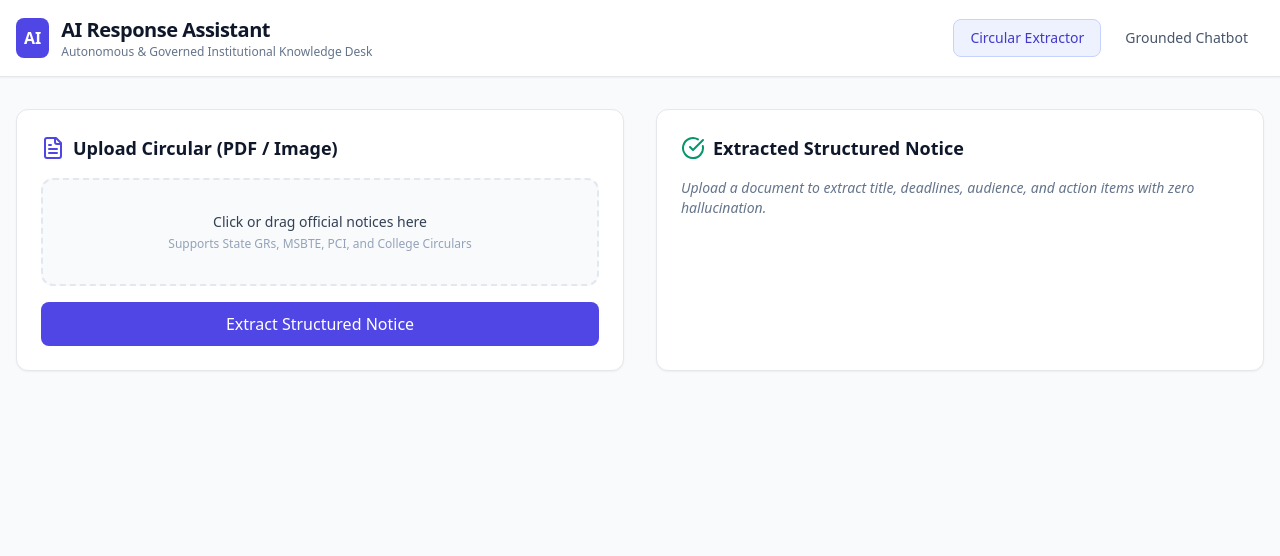
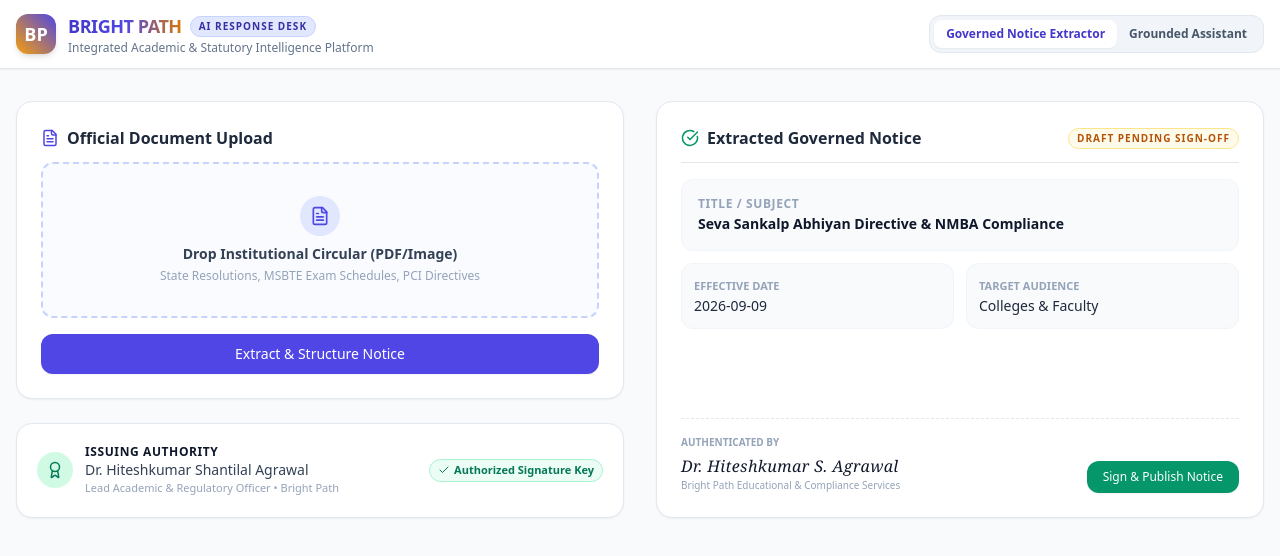
Before and after one commit to agrawalhiteshhkumar/ai-response-assistant, a Next.js app: page / in a window 1280 px wide. Shown: the top 556 px of the page. Built offline with nearby package versions, Linux system fonts and the light colour scheme.

Commit message:
Update page.tsx

```diff
--- a/src/app/page.tsx
+++ b/src/app/page.tsx
@@ -1,47 +1,58 @@
 "use client";
 
 import React, { useState } from "react";
-import { FileText, Send, CheckCircle, ShieldAlert, BookOpen } from "lucide-react";
+import { FileText, Send, CheckCircle, ShieldAlert, BookOpen, Award, Check } from "lucide-react";
 
 export default function Home() {
-  const [activeTab, setActiveTab] = useState<"chat" | "circulars">("circulars");
+  const [activeTab, setActiveTab] = useState<"circulars" | "chat">("circulars");
 
   return (
     <main className="min-h-screen bg-slate-50 text-slate-900 font-sans">
-      {/* Top Header */}
+      {/* Brand Header */}
       <header className="border-b bg-white shadow-sm sticky top-0 z-10">
-        <div className="max-w-7xl mx-auto px-4 py-4 flex items-center justify-between">
+        <div className="max-w-7xl mx-auto px-4 py-3 flex items-center justify-between">
           <div className="flex items-center gap-3">
-            <div className="bg-indigo-600 text-white p-2 rounded-lg font-bold">
-              AI
+            <div className="bg-gradient-to-tr from-amber-500 to-indigo-600 text-white font-extrabold text-lg w-10 h-10 rounded-xl flex items-center justify-center shadow-md">
+              BP
             </div>
             <div>
-              <h1 className="text-xl font-bold tracking-tight">AI Response Assistant</h1>
-              <p className="text-xs text-slate-500">Autonomous & Governed Institutional Knowledge Desk</p>
+              <div className="flex items-center gap-2">
+                <span className="font-black text-lg tracking-tight bg-gradient-to-r from-indigo-700 via-indigo-600 to-amber-600 bg-clip-text text-transparent">
+                  BRIGHT PATH
+                </span>
+                <span className="text-[10px] uppercase font-bold tracking-widest bg-indigo-100 text-indigo-800 px-2 py-0.5 rounded-full border border-indigo-200">
+                  AI Response Desk
+                </span>
+              </div>
+              <p className="text-xs text-slate-500 font-medium">
+                Integrated Academic & Statutory Intelligence Platform
+              </p>
             </div>
           </div>
 
-          <div className="flex gap-2">
+          <div className="flex items-center gap-3">
+            <div className="flex bg-slate-100 p-1 rounded-xl border border-slate-200 text-xs font-semibold">
               <button
                 onClick={() => setActiveTab("circulars")}
-              className={`px-4 py-2 text-sm font-medium rounded-lg transition-colors ${
+                className={`px-3 py-1.5 rounded-lg transition-all ${
                   activeTab === "circulars"
-                  ? "bg-indigo-50 text-indigo-700 border border-indigo-200"
-                  : "text-slate-600 hover:bg-slate-100"
+                    ? "bg-white text-indigo-700 shadow-sm"
+                    : "text-slate-600 hover:text-slate-900"
                 }`}
               >
-              Circular Extractor
+                Governed Notice Extractor
               </button>
               <button
                 onClick={() => setActiveTab("chat")}
-              className={`px-4 py-2 text-sm font-medium rounded-lg transition-colors ${
+                className={`px-3 py-1.5 rounded-lg transition-all ${
                   activeTab === "chat"
-                  ? "bg-indigo-50 text-indigo-700 border border-indigo-200"
-                  : "text-slate-600 hover:bg-slate-100"
+                    ? "bg-white text-indigo-700 shadow-sm"
+                    : "text-slate-600 hover:text-slate-900"
                 }`}
               >
-              Grounded Chatbot
+                Grounded Assistant
               </button>
+            </div>
           </div>
         </div>
       </header>
@@ -49,50 +60,119 @@
       {/* Main Workspace */}
       <div className="max-w-7xl mx-auto px-4 py-8">
         {activeTab === "circulars" ? (
-          <div className="grid grid-cols-1 md:grid-cols-2 gap-8">
-            {/* Left Box: Upload & Input */}
-            <div className="bg-white p-6 rounded-xl border shadow-sm">
-              <h2 className="text-lg font-semibold flex items-center gap-2 mb-4">
-                <FileText className="text-indigo-600" /> Upload Circular (PDF / Image)
+          <div className="grid grid-cols-1 lg:grid-cols-2 gap-8">
+            {/* Document Ingestion & Verification */}
+            <div className="space-y-6">
+              <div className="bg-white p-6 rounded-2xl border border-slate-200 shadow-sm">
+                <h2 className="text-base font-bold text-slate-800 flex items-center gap-2 mb-3">
+                  <FileText className="text-indigo-600" size={18} /> Official Document Upload
                 </h2>
-              <div className="border-2 border-dashed border-slate-200 rounded-xl p-8 text-center bg-slate-50 hover:bg-slate-100/50 cursor-pointer">
-                <p className="text-sm font-medium text-slate-700">Click or drag official notices here</p>
-                <p className="text-xs text-slate-400 mt-1">Supports State GRs, MSBTE, PCI, and College Circulars</p>
+                <div className="border-2 border-dashed border-indigo-200 rounded-xl p-8 text-center bg-indigo-50/30 hover:bg-indigo-50/60 transition-colors cursor-pointer">
+                  <div className="mx-auto w-10 h-10 bg-indigo-100 text-indigo-600 rounded-full flex items-center justify-center mb-2">
+                    <FileText size={20} />
                   </div>
-              <button className="w-full mt-4 bg-indigo-600 hover:bg-indigo-700 text-white font-medium py-2.5 rounded-lg transition-colors">
-                Extract Structured Notice
+                  <p className="text-sm font-semibold text-slate-700">Drop Institutional Circular (PDF/Image)</p>
+                  <p className="text-xs text-slate-400 mt-1">State Resolutions, MSBTE Exam Schedules, PCI Directives</p>
+                </div>
+
+                <button className="w-full mt-4 bg-indigo-600 hover:bg-indigo-700 text-white font-medium py-2.5 rounded-xl shadow-sm text-sm transition-all flex items-center justify-center gap-2">
+                  Extract & Structure Notice
                 </button>
               </div>
 
-            {/* Right Box: Extracted Governed Fields */}
-            <div className="bg-white p-6 rounded-xl border shadow-sm">
-              <h2 className="text-lg font-semibold flex items-center gap-2 mb-4">
-                <CheckCircle className="text-emerald-600" /> Extracted Structured Notice
+              {/* Institutional Sign-off Authorization */}
+              <div className="bg-white p-5 rounded-2xl border border-slate-200 shadow-sm flex items-center justify-between">
+                <div className="flex items-center gap-3">
+                  <div className="w-9 h-9 rounded-full bg-emerald-100 text-emerald-700 flex items-center justify-center">
+                    <Award size={18} />
+                  </div>
+                  <div>
+                    <h3 className="text-xs font-bold text-slate-900 uppercase tracking-wider">Issuing Authority</h3>
+                    <p className="text-sm font-medium text-slate-700">Dr. Hiteshkumar Shantilal Agrawal</p>
+                    <p className="text-[11px] text-slate-400">Lead Academic & Regulatory Officer • Bright Path</p>
+                  </div>
+                </div>
+                <div className="text-right">
+                  <span className="inline-flex items-center gap-1 text-[11px] font-semibold text-emerald-700 bg-emerald-50 border border-emerald-200 px-2 py-0.5 rounded-full">
+                    <Check size={12} /> Authorized Signature Key
+                  </span>
+                </div>
+              </div>
+            </div>
+
+            {/* Extracted Notice Card Preview */}
+            <div className="bg-white p-6 rounded-2xl border border-slate-200 shadow-sm flex flex-col justify-between">
+              <div>
+                <div className="flex items-center justify-between border-b pb-3 mb-4">
+                  <h2 className="text-base font-bold text-slate-800 flex items-center gap-2">
+                    <CheckCircle className="text-emerald-600" size={18} /> Extracted Governed Notice
                   </h2>
-              <p className="text-sm text-slate-500 italic">Upload a document to extract title, deadlines, audience, and action items with zero hallucination.</p>
+                  <span className="text-[10px] uppercase font-bold tracking-widest bg-amber-50 text-amber-700 border border-amber-200 px-2 py-0.5 rounded-full">
+                    Draft Pending Sign-off
+                  </span>
+                </div>
+
+                <div className="space-y-3 text-sm text-slate-600">
+                  <div className="bg-slate-50 p-4 rounded-xl border border-slate-100">
+                    <p className="text-xs font-semibold text-slate-400 uppercase tracking-wider">Title / Subject</p>
+                    <p className="font-semibold text-slate-900 mt-0.5">Seva Sankalp Abhiyan Directive & NMBA Compliance</p>
+                  </div>
+
+                  <div className="grid grid-cols-2 gap-3">
+                    <div className="bg-slate-50 p-3 rounded-xl border border-slate-100">
+                      <p className="text-[11px] font-semibold text-slate-400 uppercase">Effective Date</p>
+                      <p className="font-medium text-slate-800">2026-09-09</p>
+                    </div>
+                    <div className="bg-slate-50 p-3 rounded-xl border border-slate-100">
+                      <p className="text-[11px] font-semibold text-slate-400 uppercase">Target Audience</p>
+                      <p className="font-medium text-slate-800">Colleges & Faculty</p>
+                    </div>
+                  </div>
+                </div>
+              </div>
+
+              {/* Digital Signature Block */}
+              <div className="mt-8 pt-4 border-t border-dashed border-slate-200 flex items-end justify-between">
+                <div>
+                  <p className="text-[10px] uppercase font-bold text-slate-400">Authenticated By</p>
+                  <p className="font-serif italic text-base text-slate-900 tracking-wide mt-1">Dr. Hiteshkumar S. Agrawal</p>
+                  <p className="text-[10px] text-slate-400">Bright Path Educational & Compliance Services</p>
+                </div>
+                <button className="bg-emerald-600 hover:bg-emerald-700 text-white font-medium text-xs px-4 py-2 rounded-xl transition-all shadow-sm">
+                  Sign & Publish Notice
+                </button>
+              </div>
             </div>
           </div>
         ) : (
-          <div className="max-w-3xl mx-auto bg-white rounded-xl border shadow-sm h-[600px] flex flex-col">
-            <div className="p-4 border-b">
-              <h2 className="font-semibold text-slate-800 flex items-center gap-2">
-                <BookOpen className="text-indigo-600" /> Institutional Helpdesk
+          /* Grounded Chat Area */
+          <div className="max-w-3xl mx-auto bg-white rounded-2xl border border-slate-200 shadow-sm h-[580px] flex flex-col overflow-hidden">
+            <div className="p-4 border-b bg-slate-50 flex items-center justify-between">
+              <div>
+                <h2 className="font-bold text-sm text-slate-800 flex items-center gap-2">
+                  <BookOpen className="text-indigo-600" size={16} /> Bright Path Academic Helpdesk
                 </h2>
-              <p className="text-xs text-slate-500">Grounded strictly in approved notes and circulars</p>
+                <p className="text-xs text-slate-500">Grounded strictly in approved curriculum notes and circulars</p>
               </div>
-            <div className="flex-1 p-4 overflow-y-auto">
-              <div className="bg-indigo-50 border border-indigo-100 text-indigo-900 text-sm p-4 rounded-xl max-w-[85%]">
-                Hello! Welcome to the Institutional Helpdesk. You can ask about notes, syllabus, examination circulars, or office procedures.
+              <span className="text-[10px] font-bold text-emerald-700 bg-emerald-100 px-2 py-0.5 rounded-full">
+                Active Grounding
+              </span>
+            </div>
+
+            <div className="flex-1 p-5 overflow-y-auto space-y-4">
+              <div className="bg-indigo-50/70 border border-indigo-100 text-indigo-950 text-xs leading-relaxed p-4 rounded-2xl max-w-[85%]">
+                Welcome to the <strong>Bright Path Student & Faculty Helpdesk</strong>. You can ask about course syllabi, examination schedules, statutory compliance notices, or college circulars.
               </div>
             </div>
-            <div className="p-4 border-t flex gap-2">
+
+            <div className="p-4 border-t bg-white flex gap-2">
               <input
                 type="text"
-                placeholder="Ask an academic or administrative question..."
-                className="flex-1 border rounded-lg px-4 py-2 text-sm outline-none focus:ring-2 focus:ring-indigo-500"
+                placeholder="Ask about examination dates, approved notes, or circulars..."
+                className="flex-1 border border-slate-200 rounded-xl px-4 py-2 text-xs outline-none focus:ring-2 focus:ring-indigo-500"
               />
-              <button className="bg-indigo-600 text-white px-4 py-2 rounded-lg hover:bg-indigo-700">
-                <Send size={16} />
+              <button className="bg-indigo-600 text-white px-4 py-2 rounded-xl hover:bg-indigo-700 transition-colors">
+                <Send size={15} />
               </button>
             </div>
           </div>
```
Lines whose indentation alone changed are shown as unchanged.
